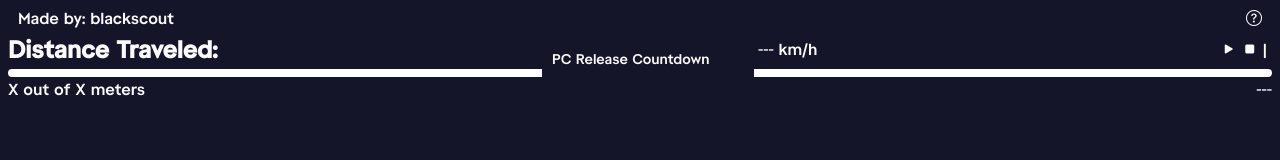
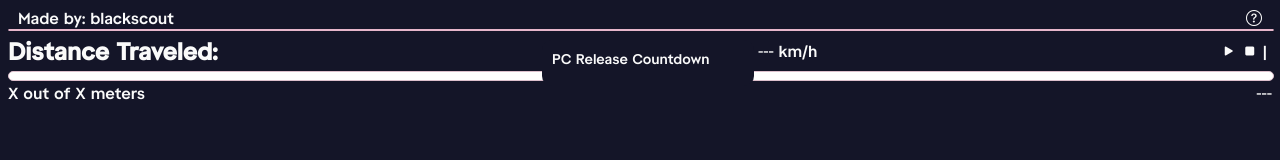
Before and after one commit to bscout9956/bscout9956.github.io, a plain HTML site: page index.html in a window 1280 px wide. Drawn offline with nearby package versions, Linux system fonts and the light colour scheme.

Commit message:
Improve styling a bit

```diff
--- a/style.css
+++ b/style.css
@@ -59,6 +59,9 @@ header {
     height: 1vh;
     border-radius: 5px;
     padding: 0px;
+    border-color: hsl(334, 30%, 81%);
+    border-width: 1px;
+    border-style: solid;
 }
 
 .progress-bar-fg {
@@ -97,6 +100,9 @@ header {
     width: 100%;
     height: 100%;
     border-radius: 5px;
+    border-color: hsl(334, 50%, 81%);
+    border-width: 1px;
+    border-style: solid;
 }
 
 .progress-control-container {
```
